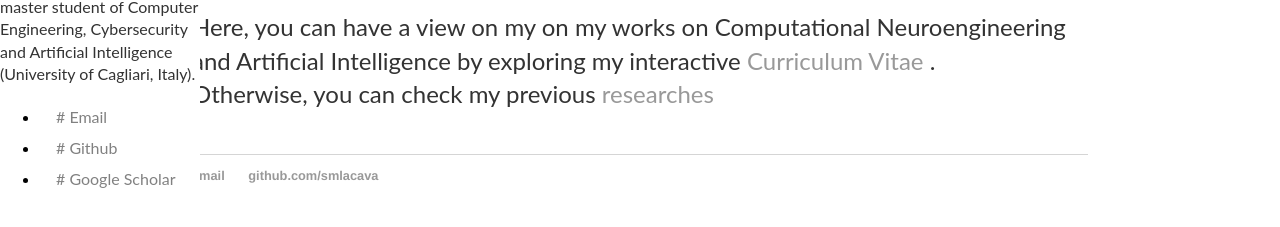
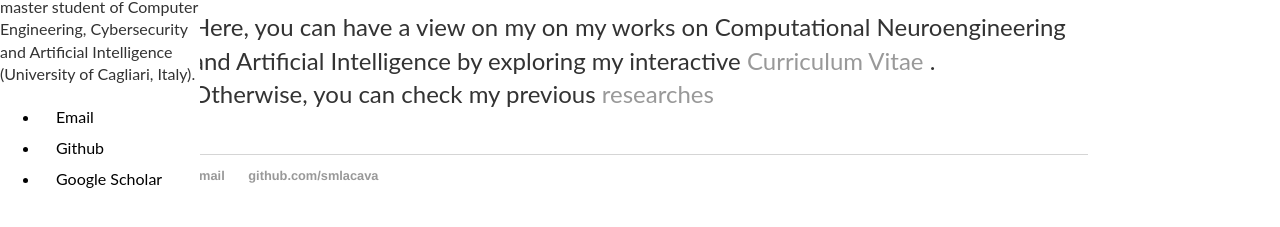
Before and after one commit to smlacava/smlacava.github.io, a Jekyll site: the page built from index.html, in a window 1280 px wide. Shown: the part 288-515 px from the top of the page. Built offline with Jekyll 4.4.1, drawn with Linux system fonts in a browser that asks for light colours.

Commit message:
Update default.html

```diff
--- a/_layouts/default.html
+++ b/_layouts/default.html
@@ -30,16 +30,18 @@
   			padding-top: 20px;
 		}
 
+
 		.sidenav a {
   			padding: 6px 8px 6px 16px;
   			text-decoration: none;
   			font-size: 16px;
-  			color: #818181;
+  			color: #000000;
   			display: block;
 		}
 
 		.sidenav a:hover {
   			color: #f1f1f1;
+			background-color: #3230A6;
 		}
 
 		.main {
@@ -65,9 +67,9 @@
 					<h3 class="author__name">Simone Maurizio La Cava</h3>
 					<p class="author__bio" style="font-size:16px" left="5">Biomedical Engineer and master student of Computer Engineering, Cybersecurity and Artificial Intelligence (University of Cagliari, Italy).</p></div>
 				<ul class="author__urls social-icons">
-					<li><a href="mailto:simonemaurizio.lacava@gmail.com"># Email</a></li>
-					<li><a href="https://github.com/smlacava"># Github</a></li>
-					<li><a href="https://scholar.google.com/citations?user=ilco-ckAAAAJ&oi=ao"># Google Scholar</a></li>
+					<li><a href="mailto:simonemaurizio.lacava@gmail.com"> Email</a></li>
+					<li><a href="https://github.com/smlacava"> Github</a></li>
+					<li><a href="https://scholar.google.com/citations?user=ilco-ckAAAAJ&oi=ao"> Google Scholar</a></li>
 				</ul>
 			</div>
 			<nav>
```
